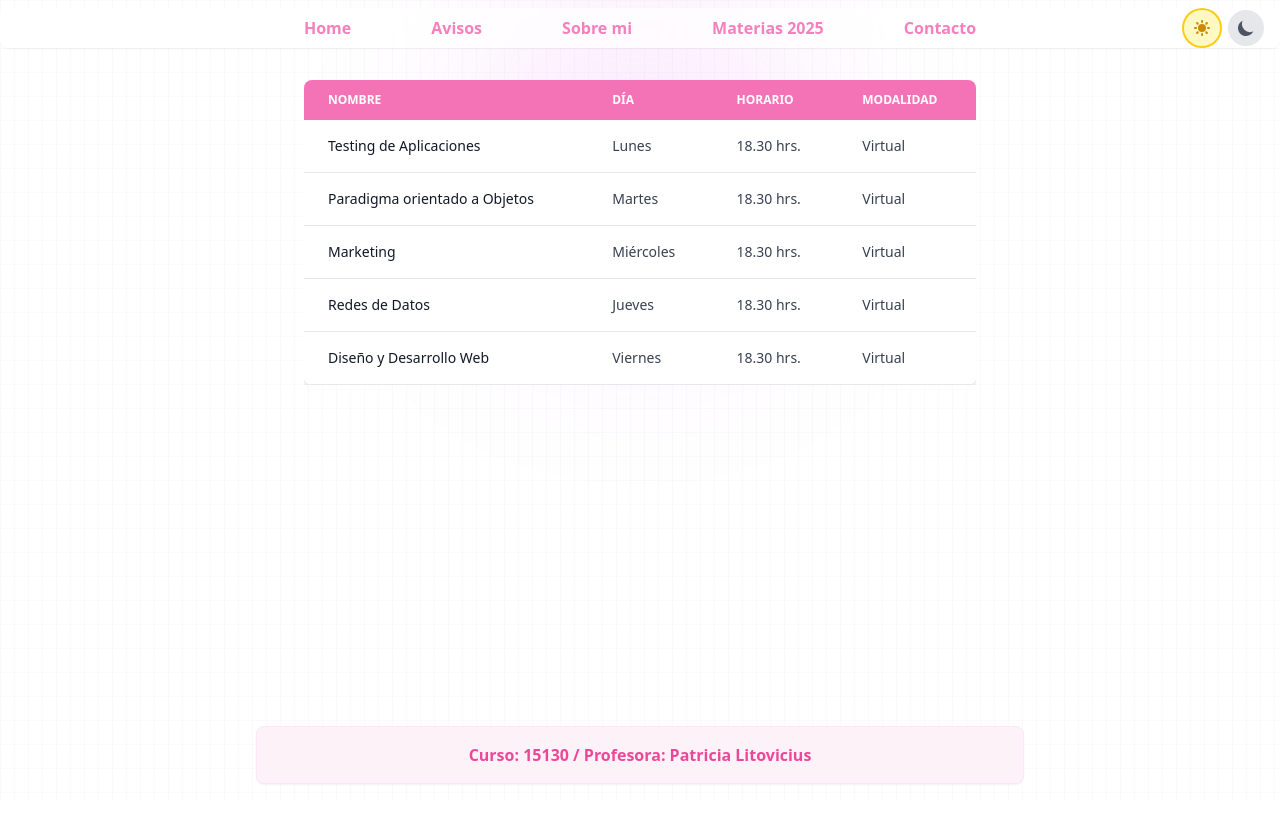
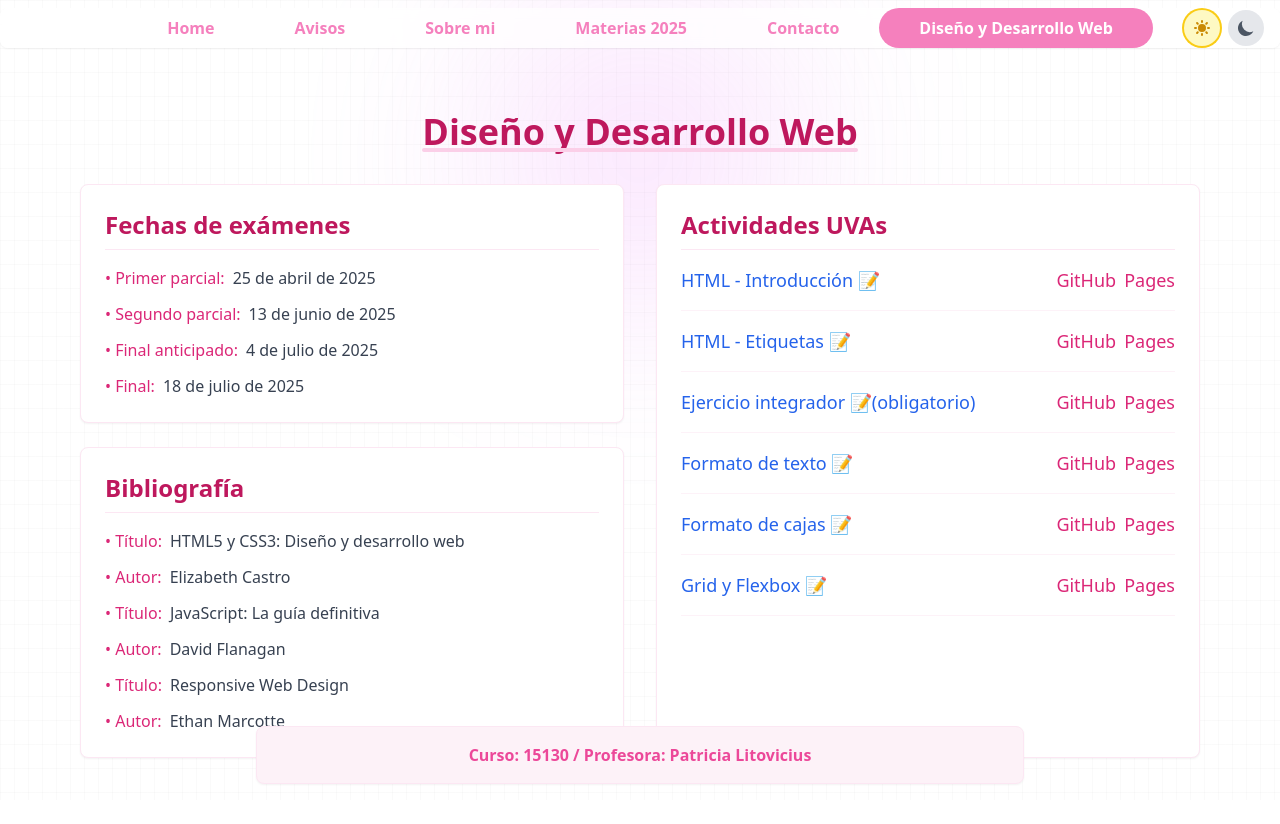
Before and after one commit to aylu2910/ORELLANA_1124248_14062025_JSBootstrap, a plain HTML site: page disenioYdesarrolloWeb.html in a window 1280 px wide. Before the commit the page ends 800 px from the top, so only its background shows below. Drawn offline with nearby package versions, Linux system fonts and the light colour scheme.

Commit message:
Add files via upload

```diff
--- a/disenioYdesarrolloWeb.html
+++ b/disenioYdesarrolloWeb.html
@@ -2,9 +2,9 @@
 <html lang="en">
 
 <head>
-  <meta charset="UTF-8">
-  <meta name="viewport" content="width=device-width, initial-scale=1.0">
-  <title>Home</title>
+  <meta charset="UTF-8" />
+  <meta name="viewport" content="width=device-width, initial-scale=1.0" />
+  <title>Diseño y Desarrollo Web</title>
   <script src="https://cdn.tailwindcss.com"></script>
   <script>
     // Script para aplicar el tema oscuro inmediatamente si está guardado en localStorage
@@ -47,6 +47,8 @@
         href="materias2025.html">Materias 2025</a>
       <a class="relative block px-6 md:px-10 py-2 text-l opacity-90 text-wrap hover:text-pink-400 dark:hover:text-pink-300"
         href="contacto.html">Contacto</a>
+      <a class="relative block px-6 md:px-10 py-2 text-l opacity-90 text-wrap hover:text-pink-400 dark:hover:text-pink-300 active"
+        href="disenioYdesarrolloWeb.html">Diseño y Desarrollo Web</a>
 
       <!-- Botones de tema para desktop -->
       <div class="absolute right-4 flex items-center space-x-2">
@@ -81,7 +83,7 @@
           </svg>
         </button>
         <div id="mobile-menu"
-          class="absolute hidden left-0 w-48 py-2 mt-2 bg-white dark:bg-gray-800 rounded-md shadow-lg border border-pink-100 dark:border-pink-700 transition-colors duration-300">
+          class="absolute hidden -left-8 w-48 py-2 mt-2 bg-white dark:bg-gray-800 rounded-md shadow-lg border border-pink-100 dark:border-pink-700 transition-colors duration-300">
           <a href="index.html"
             class="block px-4 py-2 text-gray-700 dark:text-gray-200 hover:bg-pink-100 dark:hover:bg-pink-600 transition-colors duration-300">Home</a>
           <a href="avisos.html"
@@ -95,7 +97,7 @@
           <a href="contacto.html"
             class="block px-4 py-2 text-gray-700 dark:text-gray-200 hover:bg-pink-100 dark:hover:bg-pink-600 transition-colors duration-300">Contacto</a>
           <a href="disenioYdesarrolloWeb.html"
-            class="block px-4 py-2 text-gray-700 dark:text-gray-200 hover:bg-pink-100 dark:hover:bg-pink-600 transition-colors duration-300">Diseño
+            class="block px-4 py-2 text-gray-700 dark:text-gray-200 hover:bg-pink-100 dark:hover:bg-pink-600 transition-colors duration-300 active">Diseño
             y Desarrollo Web</a>
         </div>
       </div>
@@ -121,109 +123,170 @@
     </div>
   </header>
 
-  <main class="flex flex-col items-center justify-center mt-24 md:mt-20 dark:text-white">
-    <div class="w-full md:max-w-3xl lg:max-w-2xl mx-auto overflow-x-auto dark:text-white">
-      <div class="relative overflow-x-auto shadow-md sm:rounded-lg dark:text-white">
-        <table class="w-full text-sm text-left rtl:text-right text-gray-500 dark:text-white">
-          <thead class="text-xs text-gray-700 dark:text-gray-300 uppercase bg-pink-400 dark:bg-pink-600">
-            <tr>
-              <th scope="col" class="px-3 py-2 md:px-6 md:py-3 text-white">
-                Nombre
-              </th>
-              <th scope="col" class="px-3 py-2 md:px-6 md:py-3 text-white">
-                Día
-              </th>
-              <th scope="col" class="px-3 py-2 md:px-6 md:py-3 text-white">
-                Horario
-              </th>
-              <th scope="col" class="px-3 py-2 md:px-6 md:py-3 text-white">
-                Modalidad
-              </th>
-            </tr>
-          </thead>
-          <tbody>
-            <tr
-              class="bg-white dark:bg-gray-800 border-b border-gray-200 dark:border-gray-700 hover:bg-gray-50 dark:hover:bg-gray-700 transition-colors duration-300">
-              <th scope="row"
-                class="px-3 py-2 md:px-6 md:py-4 font-medium text-gray-900 dark:text-gray-100 whitespace-normal md:whitespace-nowrap">
-                Testing de Aplicaciones
-              </th>
-              <td class="px-3 py-2 md:px-6 md:py-4 text-gray-700 dark:text-gray-300">
-                Lunes
-              </td>
-              <td class="px-3 py-2 md:px-6 md:py-4 text-gray-700 dark:text-gray-300">
-                18.30 hrs.
-              </td>
-              <td class="px-3 py-2 md:px-6 md:py-4 text-gray-700 dark:text-gray-300">
-                Virtual
-              </td>
-            </tr>
-            <tr
-              class="bg-white dark:bg-gray-800 border-b border-gray-200 dark:border-gray-700 hover:bg-gray-50 dark:hover:bg-gray-700 transition-colors duration-300">
-              <th scope="row"
-                class="px-3 py-2 md:px-6 md:py-4 font-medium text-gray-900 dark:text-gray-100 whitespace-normal md:whitespace-nowrap">
-                Paradigma orientado a Objetos
-              </th>
-              <td class="px-3 py-2 md:px-6 md:py-4 text-gray-700 dark:text-gray-300">
-                Martes
-              </td>
-              <td class="px-3 py-2 md:px-6 md:py-4 text-gray-700 dark:text-gray-300">
-                18.30 hrs.
-              </td>
-              <td class="px-3 py-2 md:px-6 md:py-4 text-gray-700 dark:text-gray-300">
-                Virtual
-              </td>
-            </tr>
-            <tr
-              class="bg-white dark:bg-gray-800 border-b border-gray-200 dark:border-gray-700 hover:bg-gray-50 dark:hover:bg-gray-700 transition-colors duration-300">
-              <th scope="row"
-                class="px-3 py-2 md:px-6 md:py-4 font-medium text-gray-900 dark:text-gray-100 whitespace-normal md:whitespace-nowrap">
-                Marketing
-              </th>
-              <td class="px-3 py-2 md:px-6 md:py-4 text-gray-700 dark:text-gray-300">
-                Miércoles
-              </td>
-              <td class="px-3 py-2 md:px-6 md:py-4 text-gray-700 dark:text-gray-300">
-                18.30 hrs.
-              </td>
-              <td class="px-3 py-2 md:px-6 md:py-4 text-gray-700 dark:text-gray-300">
-                Virtual
-              </td>
-            </tr>
-            <tr
-              class="bg-white dark:bg-gray-800 border-b border-gray-200 dark:border-gray-700 hover:bg-gray-50 dark:hover:bg-gray-700 transition-colors duration-300">
-              <th scope="row"
-                class="px-3 py-2 md:px-6 md:py-4 font-medium text-gray-900 dark:text-gray-100 whitespace-normal md:whitespace-nowrap">
-                Redes de Datos
-              </th>
-              <td class="px-3 py-2 md:px-6 md:py-4 text-gray-700 dark:text-gray-300">
-                Jueves
-              </td>
-              <td class="px-3 py-2 md:px-6 md:py-4 text-gray-700 dark:text-gray-300">
-                18.30 hrs.
-              </td>
-              <td class="px-3 py-2 md:px-6 md:py-4 text-gray-700 dark:text-gray-300">
-                Virtual
-              </td>
-            </tr>
-            <tr
-              class="bg-white dark:bg-gray-800 border-b border-gray-200 dark:border-gray-700 hover:bg-gray-50 dark:hover:bg-gray-700 transition-colors duration-300">
-              <th scope="row"
-                class="px-3 py-2 md:px-6 md:py-4 font-medium text-gray-900 dark:text-gray-100 whitespace-normal md:whitespace-nowrap">
-                Diseño y Desarrollo Web
-              </th>
-              <td class="px-3 py-2 md:px-6 md:py-4 text-gray-700 dark:text-gray-300">
-                Viernes
-              </td>
-              <td class="px-3 py-2 md:px-6 md:py-4 text-gray-700 dark:text-gray-300">
-                18.30 hrs.
-              </td>
-              <td class="px-3 py-2 md:px-6 md:py-4 text-gray-700 dark:text-gray-300">
-                Virtual
-              </td>
-            </tr>
-          </tbody>
-        </table>
+  <main class="flex flex-col items-center justify-center mt-24 md:mt-20 dark:text-white pb-20">
+    <div class="text-center py-8">
+      <h1 class="text-4xl font-bold text-pink-700 relative inline-block dark:text-pink-300">
+        Diseño y Desarrollo Web
+        <span class="absolute bottom-0 left-0 w-full h-1 bg-pink-200 rounded-full dark:bg-pink-700"></span>
+      </h1>
+    </div>
+
+    <div class="grid grid-cols-1 md:grid-cols-2 gap-8 mb-8 w-full md:max-w-6xl px-4">
+      <div class="space-y-6">
+        <!-- Sección - Fecha de exámenes -->
+        <div
+          class="bg-white p-6 rounded-lg shadow-sm border border-pink-100 hover:shadow-md transition duration-300 dark:bg-gray-800 dark:border-pink-700">
+          <h2
+            class="text-2xl font-semibold text-pink-700 mb-4 border-b border-pink-100 pb-2 dark:text-pink-400 dark:border-pink-500">
+            Fechas de exámenes</h2>
+          <ul class="space-y-3 text-gray-700 dark:text-gray-200">
+            <li class="flex items-start">
+              <span class="font-medium mr-2 text-pink-600 dark:text-pink-300">• Primer parcial:</span> 25 de abril de
+              2025
+            </li>
+            <li class="flex items-start">
+              <span class="font-medium mr-2 text-pink-600 dark:text-pink-300">• Segundo parcial:</span> 13 de junio de
+              2025
+            </li>
+            <li class="flex items-start">
+              <span class="font-medium mr-2 text-pink-600 dark:text-pink-300">• Final anticipado:</span> 4 de julio de
+              2025
+            </li>
+            <li class="flex items-start">
+              <span class="font-medium mr-2 text-pink-600 dark:text-pink-300">• Final:</span> 18 de julio de 2025
+            </li>
+          </ul>
+        </div>
+
+        <!-- Sección - Bibliografía -->
+        <div
+          class="bg-white p-6 rounded-lg shadow-sm border border-pink-100 hover:shadow-md transition duration-300 dark:bg-gray-800 dark:border-pink-700">
+          <h2
+            class="text-2xl font-semibold text-pink-700 mb-4 border-b border-pink-100 pb-2 dark:text-pink-400 dark:border-pink-500">
+            Bibliografía</h2>
+          <ul class="space-y-3 text-gray-700 dark:text-gray-200">
+            <li class="flex items-start">
+              <span class="font-medium mr-2 text-pink-600 dark:text-pink-300">• Título:</span> HTML5 y CSS3: Diseño y
+              desarrollo web
+            </li>
+            <li class="flex items-start">
+              <span class="font-medium mr-2 text-pink-600 dark:text-pink-300">• Autor:</span> Elizabeth Castro
+            </li>
+            <li class="flex items-start">
+              <span class="font-medium mr-2 text-pink-600 dark:text-pink-300">• Título:</span> JavaScript: La guía
+              definitiva
+            </li>
+            <li class="flex items-start">
+              <span class="font-medium mr-2 text-pink-600 dark:text-pink-300">• Autor:</span> David Flanagan
+            </li>
+            <li class="flex items-start">
+              <span class="font-medium mr-2 text-pink-600 dark:text-pink-300">• Título:</span> Responsive Web Design
+            </li>
+            <li class="flex items-start">
+              <span class="font-medium mr-2 text-pink-600 dark:text-pink-300">• Autor:</span> Ethan Marcotte
+            </li>
+          </ul>
+        </div>
+      </div>
+
+      <!-- Sección - Actividades UVAs -->
+      <div
+        class="bg-white p-6 rounded-lg shadow-sm border border-pink-100 h-full hover:shadow-md transition duration-300 dark:bg-gray-800 dark:border-pink-700">
+        <h2
+          class="text-2xl font-semibold text-pink-700 mb-4 border-b border-pink-100 pb-2 dark:text-pink-400 dark:border-pink-500">
+          Actividades UVAs</h2>
+        <div class="space-y-4">
+          <div class="border-b border-pink-50 pb-4 dark:border-gray-600">
+            <h3 class="text-lg font-medium text-pink-600 dark:text-pink-300 flex items-center flex-wrap w-full">
+              <a href="https://github.com/aylu2910/ORELLANA_-1124248_11042025_IntroaHTML"
+                class="text-blue-600 dark:text-blue-400 hover:underline">HTML - Introducción 📝</a>
+              <span class="flex space-x-2 mt-2 md:mt-0 md:ml-auto">
+                <a href="https://github.com/aylu2910/tu-primer-repo-github" target="_blank" class="pill-button">
+                  GitHub
+                </a>
+                <a href="https://github.com/aylu2910/tu-segundo-repo-github" target="_blank" class="pill-button">
+                  Pages
+                </a>
+              </span>
+            </h3>
+          </div>
+
+          <div class="border-b border-pink-50 pb-4 dark:border-gray-600">
+            <h3 class="text-lg font-medium text-pink-600 dark:text-pink-300 flex items-center flex-wrap w-full">
+              <a href="https://github.com/aylu2910/ORELLANA_-1124248_26042025_HTMLEtiquetas"
+                class="text-blue-600 dark:text-blue-400 hover:underline">HTML - Etiquetas 📝</a>
+              <span class="flex space-x-2 mt-2 md:mt-0 md:ml-auto">
+                <a href="https://github.com/aylu2910/tu-primer-repo-github" target="_blank" class="pill-button">
+                  GitHub
+                </a>
+                <a href="https://github.com/aylu2910/tu-segundo-repo-github" target="_blank" class="pill-button">
+                  Pages
+                </a>
+              </span>
+            </h3>
+          </div>
+
+          <div class="border-b border-pink-50 pb-4 dark:border-gray-600">
+            <h3 class="text-lg font-medium text-pink-600 dark:text-pink-300 flex items-center flex-wrap w-full">
+              <a href="https://github.com/aylu2910/ORELLANA_1124248_24042025_Integracion"
+                class="text-blue-600 dark:text-blue-400 hover:underline">Ejercicio integrador
+                📝(obligatorio)</a>
+              <span class="flex space-x-2 mt-2 md:mt-0 md:ml-auto">
+                <a href="https://github.com/aylu2910/tu-primer-repo-github" target="_blank" class="pill-button">
+                  GitHub
+                </a>
+                <a href="https://github.com/aylu2910/tu-segundo-repo-github" target="_blank" class="pill-button">
+                  Pages
+                </a>
+              </span>
+            </h3>
+          </div>
+          <div class="border-b border-pink-50 pb-4 dark:border-gray-600">
+            <h3 class="text-lg font-medium text-pink-600 dark:text-pink-300 flex items-center flex-wrap w-full">
+              <a href="https://github.com/aylu2910/ORELLANA_-1124248_24042025_Formatodetexto"
+                class="text-blue-600 dark:text-blue-400 hover:underline">Formato de texto 📝
+              </a>
+              <span class="flex space-x-2 mt-2 md:mt-0 md:ml-auto">
+                <a href="https://github.com/aylu2910/tu-primer-repo-github" target="_blank" class="pill-button">
+                  GitHub
+                </a>
+                <a href="https://github.com/aylu2910/tu-segundo-repo-github" target="_blank" class="pill-button">
+                  Pages
+                </a>
+              </span>
+            </h3>
+          </div>
+          <div class="border-b border-pink-50 pb-4 dark:border-gray-600">
+            <h3 class="text-lg font-medium text-pink-600 dark:text-pink-300 flex items-center flex-wrap w-full">
+              <a href="https://github.com/aylu2910/ORELLANA_1124248_24042025_Formatodecajas"
+                class="text-blue-600 dark:text-blue-400 hover:underline">Formato de cajas 📝
+              </a>
+              <span class="flex space-x-2 mt-2 md:mt-0 md:ml-auto">
+                <a href="https://github.com/aylu2910/tu-primer-repo-github" target="_blank" class="pill-button">
+                  GitHub
+                </a>
+                <a href="https://github.com/aylu2910/tu-segundo-repo-github" target="_blank" class="pill-button">
+                  Pages
+                </a>
+              </span>
+            </h3>
+          </div>
+          <div class="border-b border-pink-50 pb-4 dark:border-gray-600">
+            <h3 class="text-lg font-medium text-pink-600 dark:text-pink-300 flex items-center flex-wrap w-full">
+              <a href="https://github.com/aylu2910/ORELLANA_1124248_24042025_GridYFlexbox"
+                class="text-blue-600 dark:text-blue-400 hover:underline">Grid y Flexbox 📝
+              </a>
+              <span class="flex space-x-2 mt-2 md:mt-0 md:ml-auto">
+                <a href="https://github.com/aylu2910/tu-primer-repo-github" target="_blank" class="pill-button">
+                  GitHub
+                </a>
+                <a href="https://github.com/aylu2910/tu-segundo-repo-github" target="_blank" class="pill-button">
+                  Pages
+                </a>
+              </span>
+            </h3>
+          </div>
+        </div>
       </div>
     </div>
   </main>
@@ -235,7 +298,6 @@
     </p>
   </footer>
 
-
   <!-- JavaScript para menú con dropdown en mobile -->
   <script src="index.js"></script>
 </body>
```
